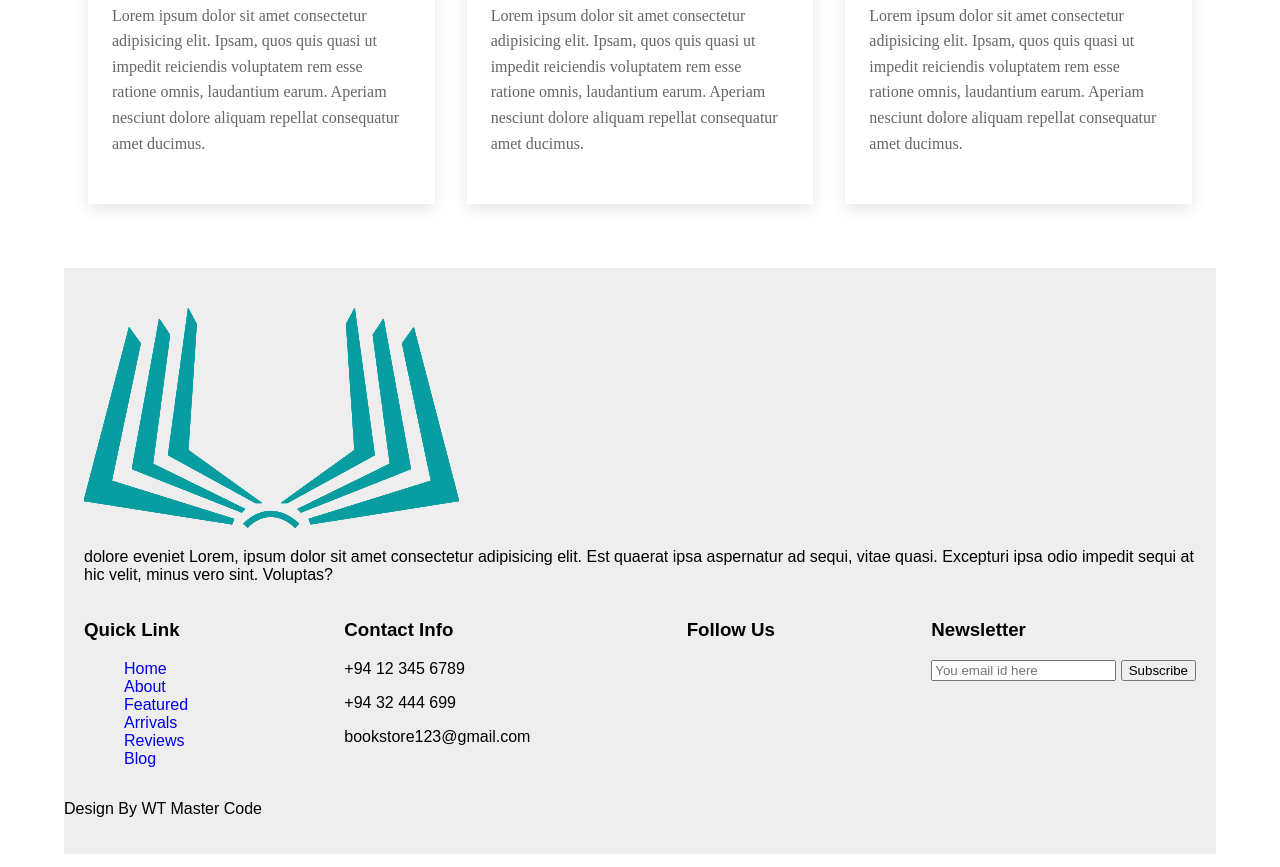
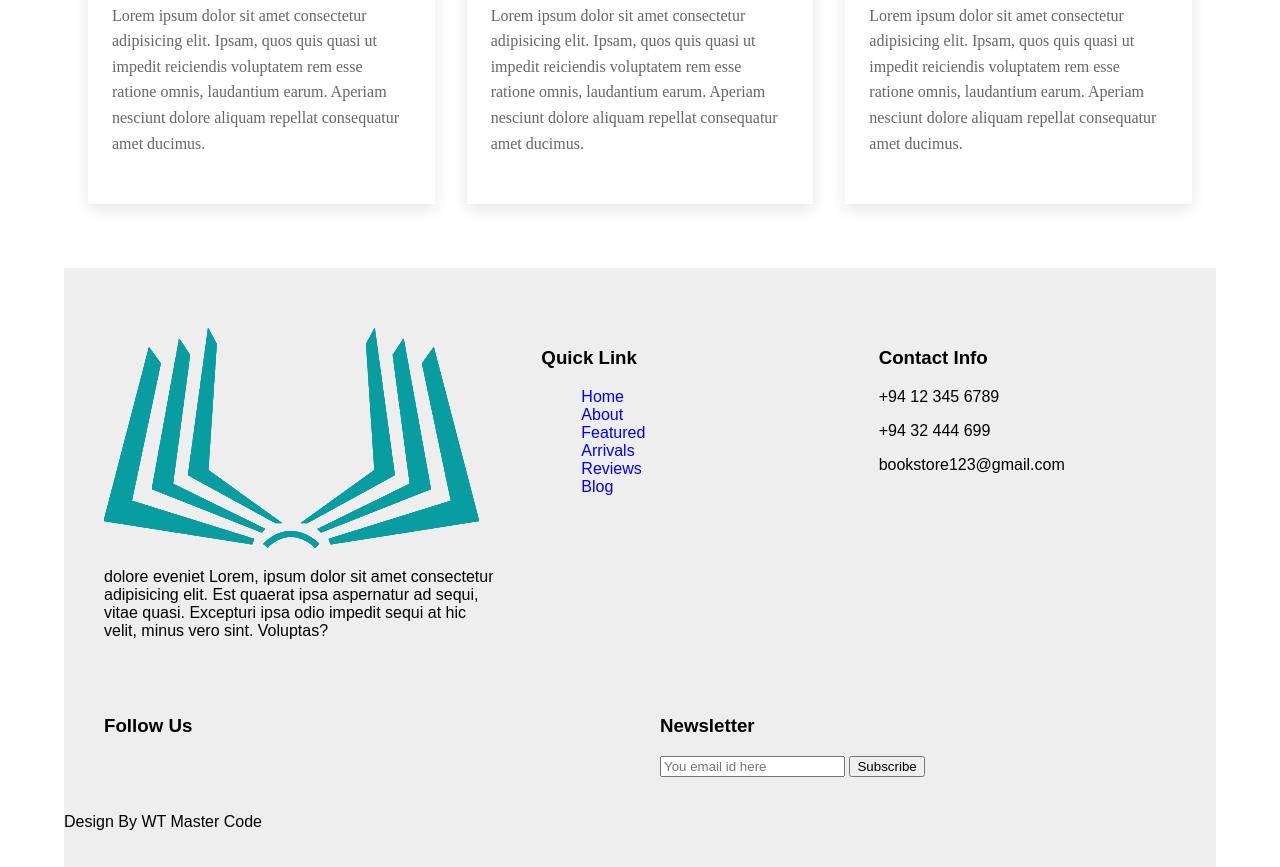
Before and after one commit to qusaihm/book-store, a plain HTML site: page index.html in a window 1280 px wide. Shown: the part 4870-5737 px from the top of the page. Drawn offline with Linux system fonts and the light colour scheme.

Commit message:
add footer col css

```diff
--- a/style.css
+++ b/style.css
@@ -393,3 +393,12 @@ ul{
   margin: 0 auto;
   padding: 0 20px;
 }
+
+.footer-column {
+  flex: 1 1 200px;
+  margin: 20px;
+}
+
+.logo-column {
+  flex: 1 1 300px;
+}
```
